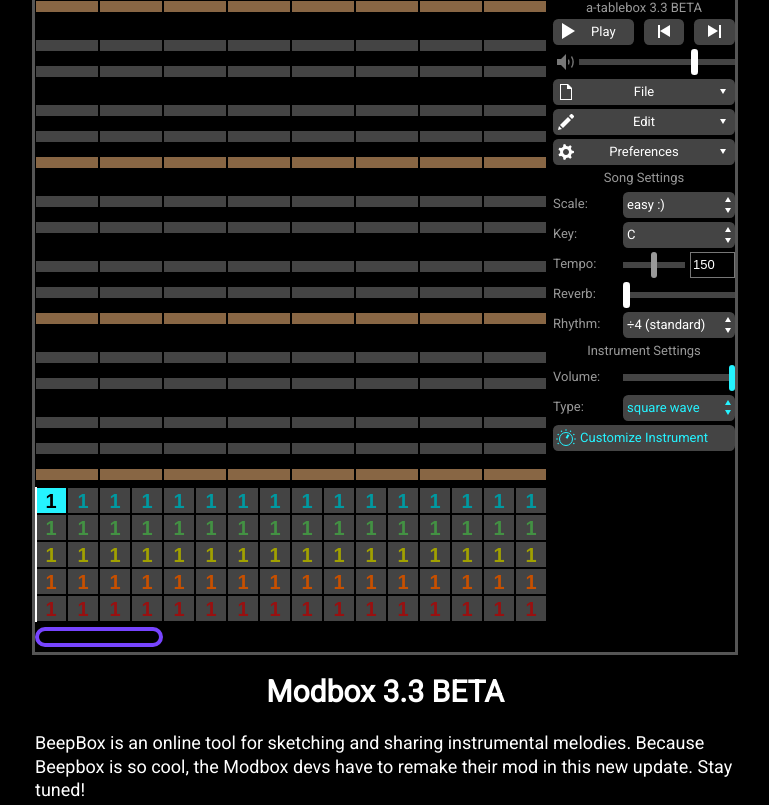
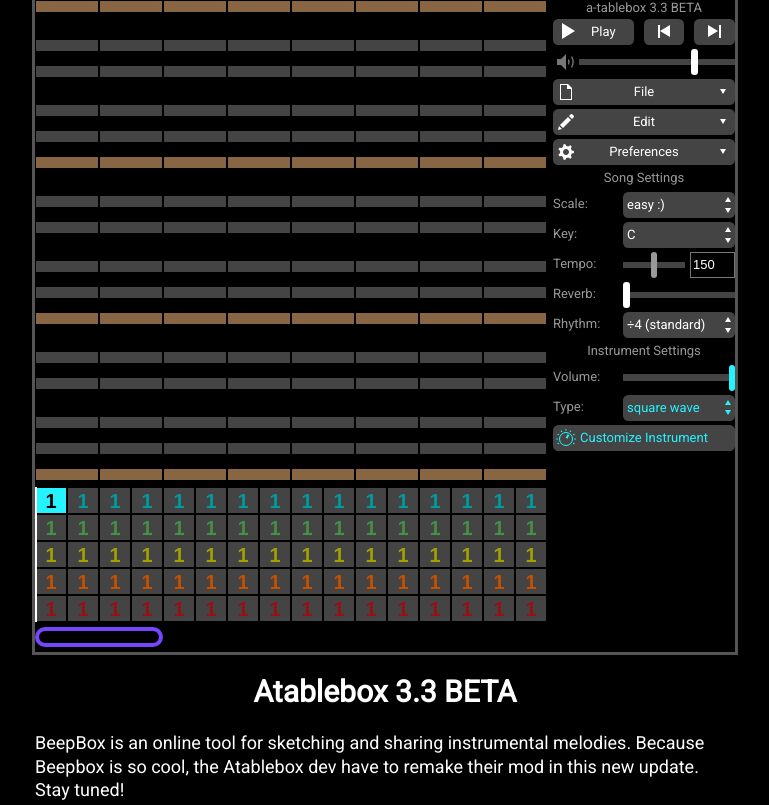
Before and after one commit to anik333999/a-table, a plain HTML site: page index.html in a window 1280 px wide. Shown: the top 805 px of the page, without its empty margins (255-1024 px from the left). Drawn offline with Linux system fonts and the light colour scheme.

Commit message:
Update index.html

```diff
--- a/index.html
+++ b/index.html
@@ -3,9 +3,9 @@
 <head>
 	<meta charset="utf-8" />
 	<meta name="viewport" content="width=device-width, initial-scale=1.0" />
-	<title>Modbox 3.3 BETA</title>
+	<title>Atablebox </title>
 	<link rel="icon" href="favicon.ico" type="image/x-icon" />
-	<meta name="description" content="BeepBox is an online tool for sketching and sharing chiptune melodies. ModBox expands the world of BeepBox into a whole new realm!" />
+	<meta name="description" content="BeepBox is an online tool for sketching and sharing chiptune melodies. atableBox expands the world of BeepBox into a whole new realm!" />
 	<meta name="keywords" content="chiptune, music, melody, composition, tool, square wave, NES, NSF, BeepBox, beepbox" />
 	<meta name="apple-mobile-web-app-capable" content="yes" />
 	<meta name="apple-mobile-web-app-status-bar-style" content="black" />
@@ -87,10 +87,10 @@
 	<div id="beepboxEditorContainer"></div>
 
 	<h1>
-		Modbox 3.3 BETA
+		Atablebox 3.3 BETA
 	</h1>
 	<p id="introduction">
-		BeepBox is an online tool for sketching and sharing instrumental melodies. Because Beepbox is so cool, the Modbox devs have to remake their mod in this new update. Stay tuned!
+		BeepBox is an online tool for sketching and sharing instrumental melodies. Because Beepbox is so cool, the Atablebox dev have to remake their mod in this new update. Stay tuned!
 	</p>
 	<p>
 		All song data is packaged into the URL at the top of your browser.
```
